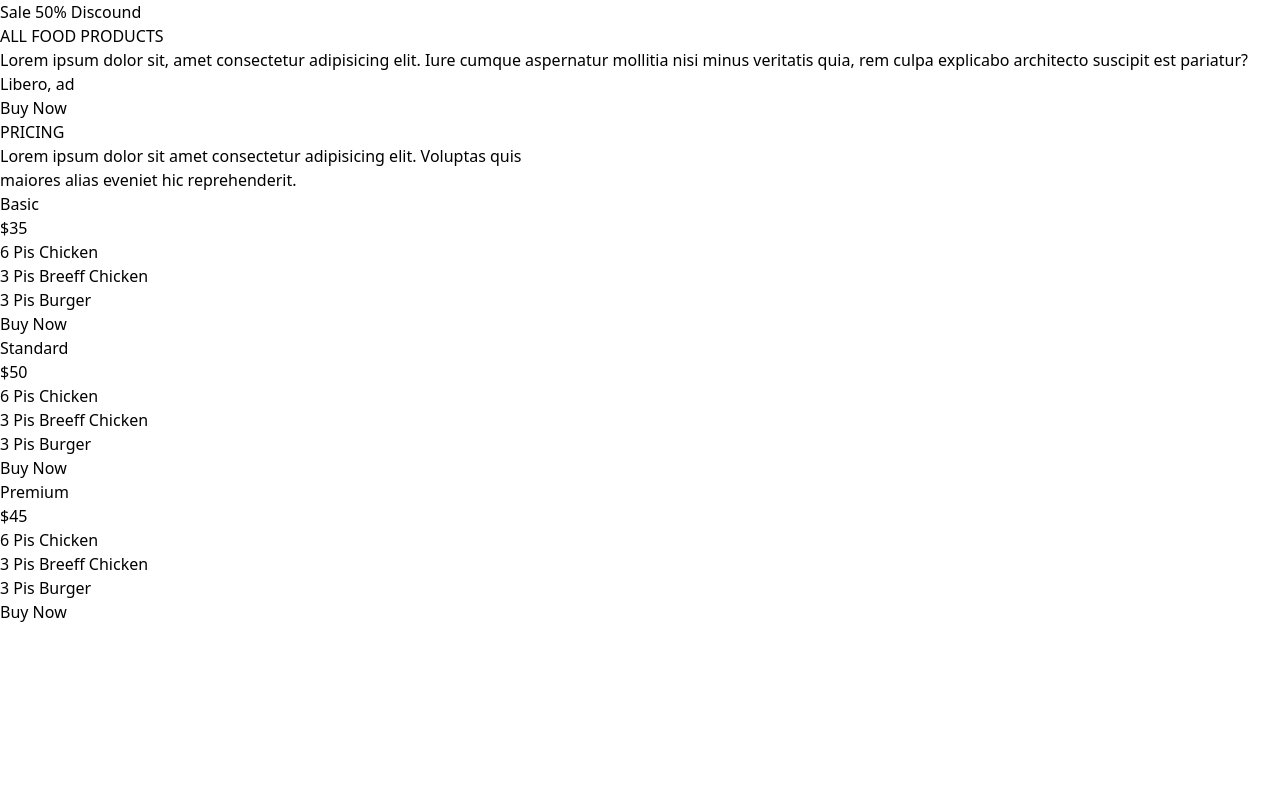
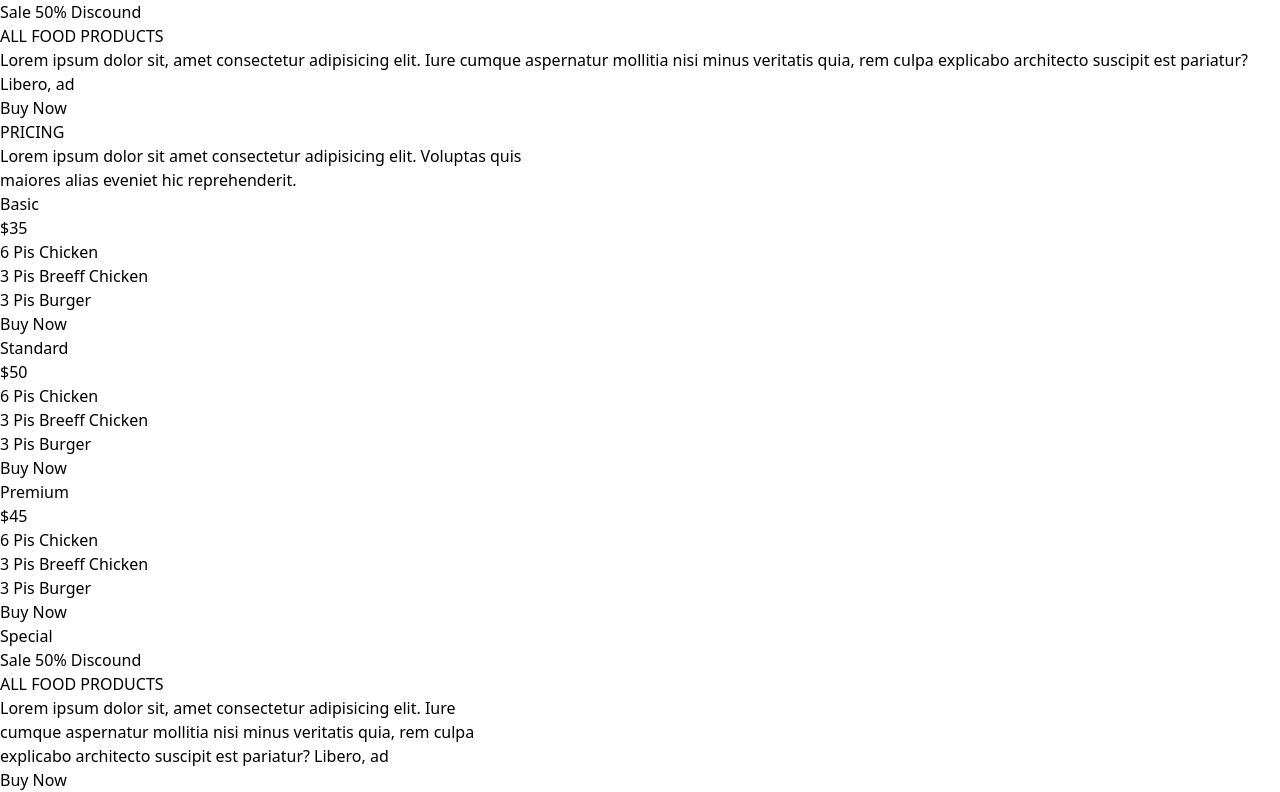
Before and after one commit to anchalraj31082004/foodstationary, a React (Vite) app: page / in a window 1280 px wide. Shown: the part 2450-3242 px from the top of the page. Before the commit the page ends 3074 px from the top, so only its background shows below. Built offline with nearby package versions, Linux system fonts and the light colour scheme.

Commit message:
Discound section completed

```diff
--- a/src/App.jsx
+++ b/src/App.jsx
@@ -1,4 +1,5 @@
 import AboutUs from './components/AboutUs'
+import FoodDiscound from './components/FoodDiscound'
 import Header from './components/Header'
 import Offer from './components/Offer'
 import Pricing from './components/Pricing'
@@ -10,8 +11,9 @@ const App = () => {
     <Header/>
     <AboutUs/>
     <Services/>
-    <Offer img={`frenchfriesbg.png`}/>
+    <Offer/>
     <Pricing/>
+    <FoodDiscound/>
     </>
   )
 }
--- /dev/null
+++ b/src/components/FoodDiscound.jsx
@@ -0,0 +1,19 @@
+import Button from "./Button"
+
+const FoodDiscound = () =>{
+    return (
+      <section className={`bg-[url(/assets/breadbg.png)] h-[60vh] bg-center bg-cover bg-no-repeat text-[--primary-dark]`}>
+        <div className="flex flex-col gap-4 pr-[60px] pt-[60px] text-end">
+        <h4 className="text-3xl font-bold">Special</h4>
+        <h2 className="text-5xl font-extrabold">Sale 50% Discound</h2>
+        <h4 className="text-3xl font-bold">ALL FOOD PRODUCTS</h4>
+        <p className="text-lg font-light">Lorem ipsum dolor sit, amet consectetur adipisicing elit. Iure<br /> cumque aspernatur mollitia nisi minus veritatis quia,  rem culpa <br /> explicabo architecto suscipit est pariatur? Libero, ad</p>
+        </div>
+        <div className="text-end pr-16 pt-8">
+        <Button text="Buy Now"  />
+        </div>
+      </section>
+    )
+  }
+
+export default FoodDiscound
--- a/src/components/Offer.jsx
+++ b/src/components/Offer.jsx
@@ -1,8 +1,8 @@
 import Button from "./Button"
 
-const Offer = (props) => {
+const Offer = () => {
   return (
-    <section className={`bg-[url(/assets/${props.img})] h-[60vh] bg-center bg-cover bg-no-repeat text-[--primary-dark] ${props.fDirection} `}>
+    <section className={`bg-[url(/assets/frenchfriesbg.png)] h-[60vh] bg-center bg-cover bg-no-repeat text-[--primary-dark]`}>
       <div className="flex flex-col gap-4 max-w-lg pt-20 pl-12">
       <h4 className="text-3xl font-bold">Special</h4>
       <h2 className="text-5xl font-extrabold">Sale 50% Discound</h2>
```
